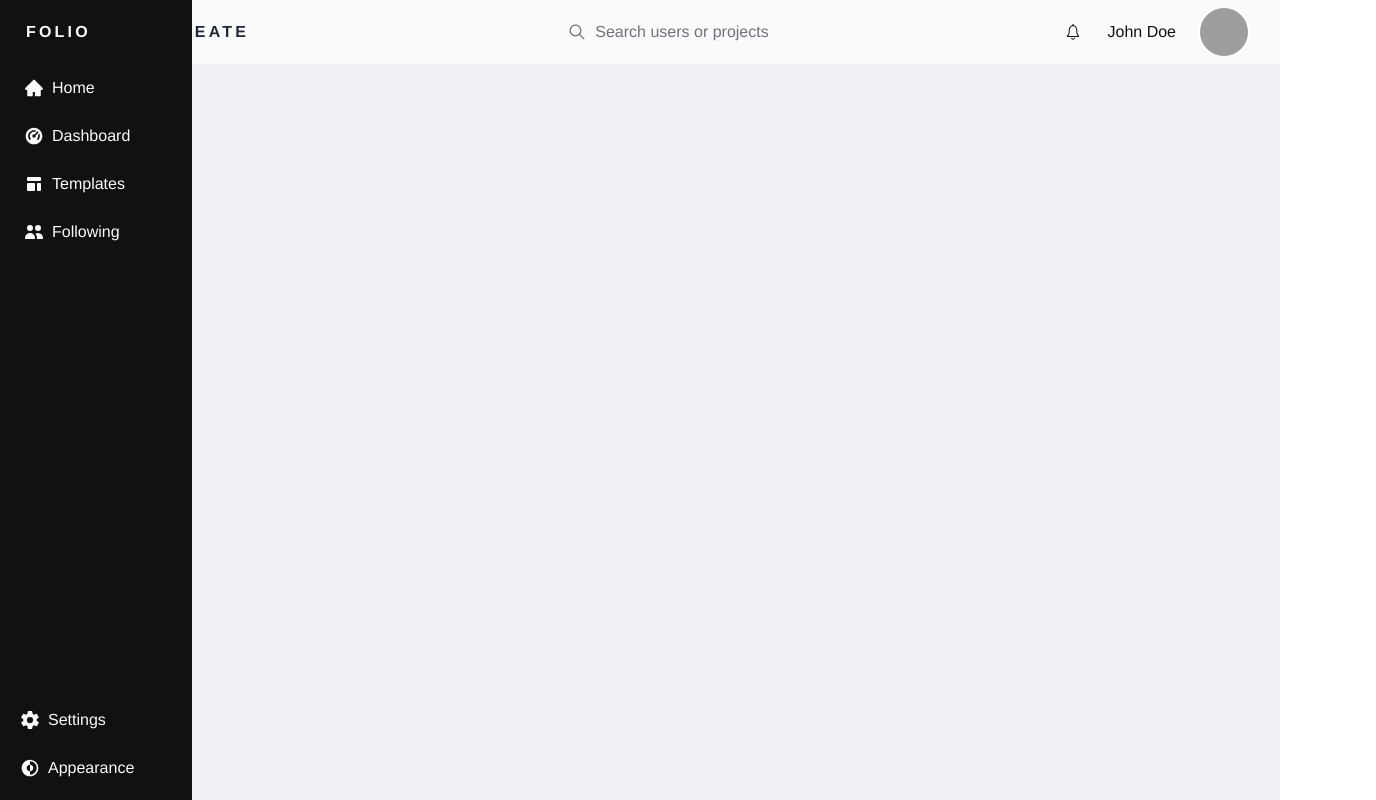
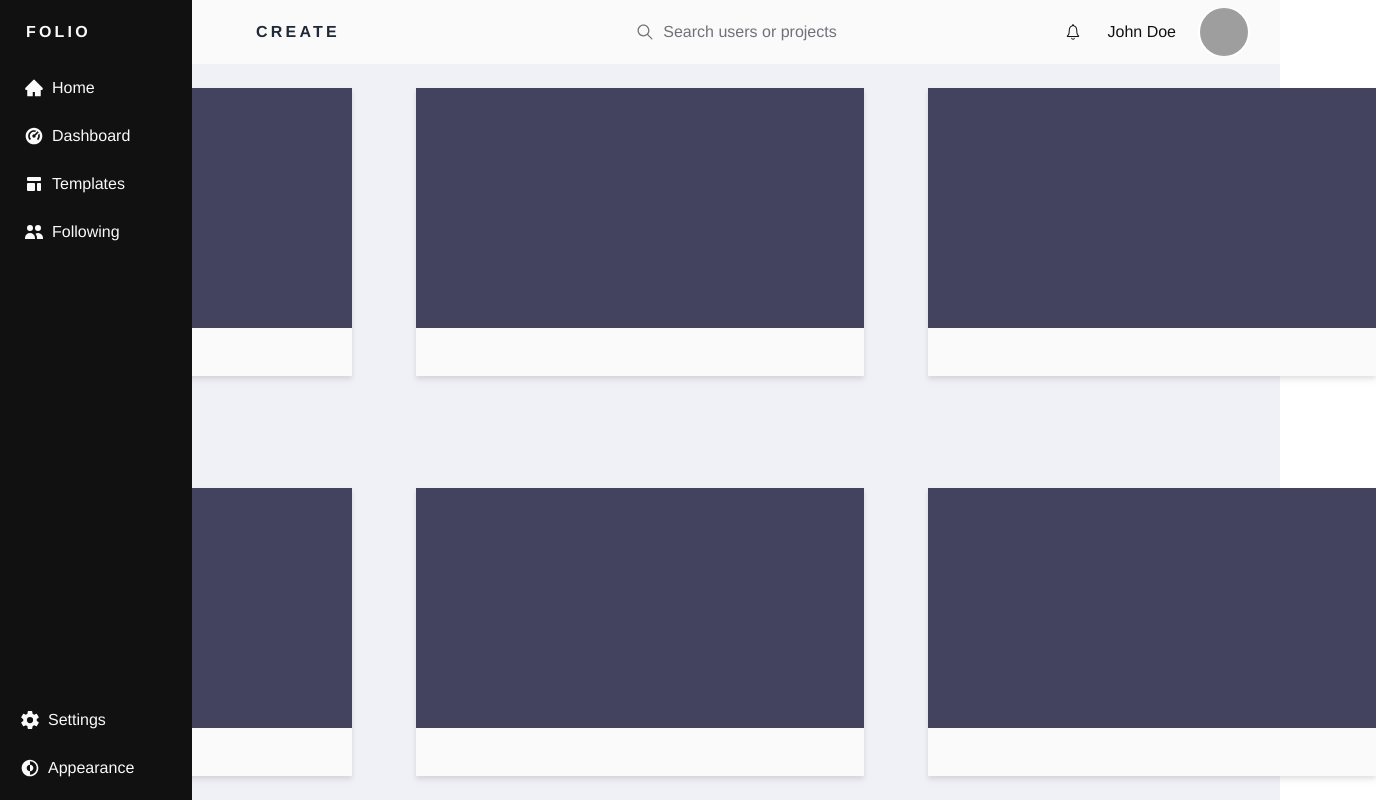
Before and after one commit to SGTMAX0723/Senior_Project, a Next.js app in the folder folio/: page /dashboard in a window 1280 px wide. Shown: the whole page, 1376 px wide, since content can reach past the window. Built offline with nearby package versions, Linux system fonts and the light colour scheme; grey boxes are pictures that could not be loaded.

Commit message:
Added Image boxes
Used the ImageContainers component that was added to cerate the layout of the dashboard will need to return to create new component in which user will be able to see info about their uploaded projects and the option to edit or delete them

```diff
--- a/folio/app/dashboard/page.tsx
+++ b/folio/app/dashboard/page.tsx
@@ -1,15 +1,28 @@
 import SideBar from '../../components/SideBar';
 import NavBarLogged from '../../components/NavBarLogged.js';
+import ImageContainer from '../../components/ImageContainer';
 
 export default function Dashboard() {
     return (
         <main>
+            <div className='h-screen pt-16
+                            flex
+                            bg-primary'>
+
+                <div className='flex w-full grid grid-flow-col grid-rows-2
+                                 gap-16
+                                justify-center items-center'>
+
+                    <ImageContainer />
+                    <ImageContainer />
+                    <ImageContainer />
+                    <ImageContainer />
+                    <ImageContainer />
+                    <ImageContainer />
+                </div>
+            </div>
             <NavBarLogged />
             <SideBar />
-            <div className='h-screen
-                            flex
-                            bg-primary'>
-            </div>
         </main>
     )
 }
--- a/folio/components/NavBarLogged.js
+++ b/folio/components/NavBarLogged.js
@@ -3,12 +3,12 @@ import { IoIosSearch } from "react-icons/io";
 const NavBarlogged = () => {
     return(
         <main>
-            <div className="fixed top-0 h-16 w-screen
+            <div className="fixed top-0 h-16 w-screen pl-48
                             flex justify-center items-center grid grid-cols-3
-                            bg-zinc-50 text-zinc-50 space-x-14">
+                            bg-zinc-50 text-zinc-50">
 
-                <button class="text-gray-800 w-24 justify-self-center mr-48 px-4 py-2
-                            font-semibold text-s tracking-[.20em] ml-40 col-start-1">
+                <button class="text-gray-800 justify-self-start pl-16
+                                font-semibold text-s tracking-[.20em] col-start-1">
                     CREATE
                 </button>
 
```
